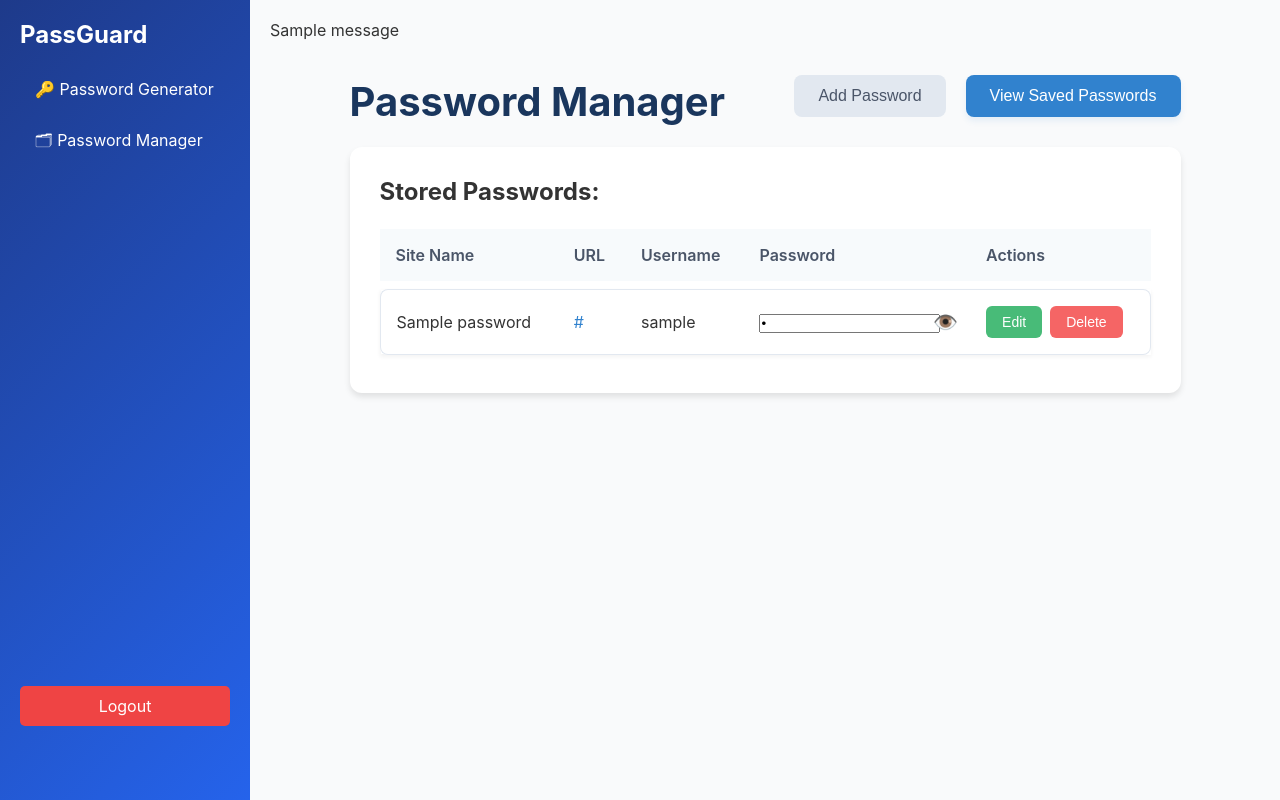
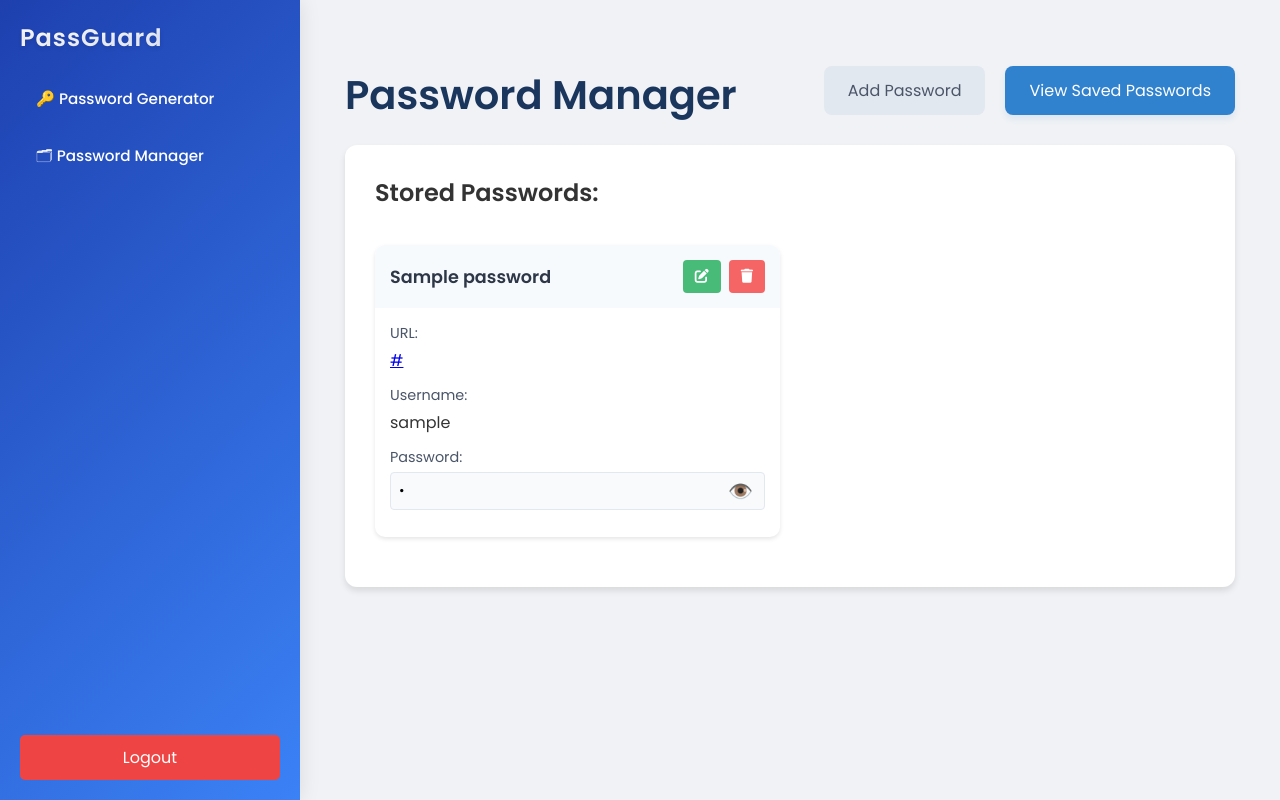
Before and after one commit to ChaitanyaArekar/PassGuard, a Flask app: template templates/manager.html in a window 1280 px wide, after a click on "View Saved Passwords". Run offline with Flask 3, Linux system fonts and the light colour scheme; the template is opened without the code that fills it: most values are stand-ins (such as "Sample title", 1, 10 or a date in 2020); one stand-in notice (Sample message) is shown.

Commit message:
Ui updates

```diff
--- a/app.py
+++ b/app.py
@@ -146,8 +146,9 @@ def add_password():
     url = request.form["url"]
     username = request.form["username"]
     password = request.form["password"]
-
+    unique_id = str(ObjectId())
     new_password_entry = {
+        "id": unique_id,
         "site_name": site_name,
         "url": url,
         "username": username,
@@ -168,7 +169,7 @@ def edit_password_page(password_id):
     user = users_col.find_one({"_id": ObjectId(current_user.id)})
     passwords = user.get("stored_passwords", [])
 
-    password_entry = next((p for p in passwords if p["site_name"] == password_id), None)
+    password_entry = next((p for p in passwords if p["id"] == password_id), None)
 
     if not password_entry:
         flash("Password not found.", "danger")
@@ -176,6 +177,7 @@ def edit_password_page(password_id):
 
     if request.method == "POST":
         updated_password_entry = {
+            "id": password_id,
             "site_name": request.form["site_name"],
             "url": request.form["url"],
             "username": request.form["username"],
@@ -185,7 +187,7 @@ def edit_password_page(password_id):
         users_col.update_one(
             {
                 "_id": ObjectId(current_user.id),
-                "stored_passwords.site_name": password_id
+                "stored_passwords.id": password_id
             },
             {
                 "$set": {
@@ -204,7 +206,7 @@ def edit_password_page(password_id):
 def delete_password(password_id):
     result = users_col.update_one(
         {"_id": ObjectId(current_user.id)},
-        {"$pull": {"stored_passwords": {"site_name": password_id}}}
+        {"$pull": {"stored_passwords": {"id": password_id}}}
     )
 
     if result.modified_count > 0:
@@ -214,5 +216,6 @@ def delete_password(password_id):
 
     return redirect(url_for("manager"))
 
-    if __name__ == '__main__':
+
+if __name__ == '__main__':
         app.run(debug=True)
--- a/static/css/layout.css
+++ b/static/css/layout.css
@@ -2,55 +2,104 @@
   margin: 0;
   padding: 0;
   box-sizing: border-box;
+  font-family: 'Poppins', sans-serif;
 }
 
 body {
-    font-family: Arial, sans-serif;
+  font-family: 'Poppins', sans-serif;
   display: flex;
   min-height: 100vh;
-    color: #333;
+  color: #1a1a1a;
+  background: #f8fafc;
 }
 
 .dashboard {
   display: flex;
   width: 100%;
   flex-direction: column;
+  min-height: 100vh;
+  position: relative;
 }
 
 .sidebar {
-    width: 100%;
-    background: linear-gradient(135deg, #1e3a8a, #2563eb);
+  width: 250px;
+  background: linear-gradient(135deg, #1e40af, #3b82f6);
   color: #fff;
   display: flex;
   flex-direction: column;
   padding: 20px;
+  box-shadow: 0 0 20px rgba(0, 0, 0, 0.1);
+  position: fixed;
+  height: 100vh;
+  top: 0;
+  left: 0;
+  z-index: 100;
 }
 
 .logo {
   font-size: 1.5em;
   font-weight: bold;
-    margin-bottom: 20px;
+  font-family: 'Poppins', sans-serif;
+  font-weight: 600;
+  letter-spacing: 1px;
+  background: linear-gradient(45deg, #fff, #e0e7ff);
+  -webkit-background-clip: text;
+  background-clip: text;
+  -webkit-text-fill-color: transparent;
+  text-shadow: 0 2px 4px rgba(0, 0, 0, 0.1);
 }
 
 .nav-links {
   display: flex;
   flex-direction: column;
   gap: 10px;
+  flex: 1;
+  margin-bottom: 20px;
+  margin: 20px 0;
 }
 
 .nav-link {
   text-decoration: none;
   color: #fff;
-    padding: 10px 15px;
-    border-radius: 5px;
-    transition: background 0.3s;
-    display: block;
+  padding: 12px 16px;
+  border-radius: 8px;
+  transition: all 0.3s ease;
+  display: flex;
   width: 100%;
   text-align: left;
+  font-size: 0.95rem;
+  display: flex;
+  align-items: center;
+  gap: 10px;
+  font-weight: 500;
+  position: relative;
+  overflow: hidden;
+}
+
+.nav-link::after {
+  content: '';
+  position: absolute;
+  bottom: 0;
+  left: 0;
+  width: 100%;
+  height: 2px;
+  background-color: white;
+  transform: scaleX(0);
+  transition: transform 0.3s ease;
+}
+
+.nav-link:hover::after {
+  transform: scaleX(1);
 }
 
 .nav-link:hover {
+  background: rgba(255, 255, 255, 0.15);
+  transform: translateX(5px);
+}
+
+.nav-link.active {
   background: rgba(255, 255, 255, 0.2);
+  backdrop-filter: blur(5px);
 }
 
 .logout {
@@ -69,15 +118,24 @@
 }
 
 .logout:hover {
-    background: #dc2626;
+  transform: translateY(-2px);
+  box-shadow: 0 4px 6px rgba(220, 38, 38, 0.3);
+  background-color: #c53030;
 }
 
 .main-content {
   flex-grow: 1;
-    padding: 20px;
-    background: #f9fafb;
+  padding: 25px;
   display: flex;
   flex-direction: column;
+  gap: 20px;
+  width: calc(100% - 250px);
+  flex: 1;
+  margin-left: 250px;
+  min-height: 100vh;
+  overflow-y: auto;
+  position: relative;
+  background-color: #f0f2f5;
 }
 
 .header {
@@ -120,38 +179,100 @@
   z-index: 998;
 }
 
-  /* Desktop view */
+.flash-messages-container {
+  position: fixed;
+  top: 20px;
+  left: 60%;
+  transform: translateX(-50%);
+  z-index: 9999;
+  width: 100%;
+  max-width: 600px;
+  display: flex;
+  flex-direction: column;
+  align-items: center;
+  pointer-events: none;
+}
+
+.flash-message {
+  padding: 12px 20px;
+  margin-bottom: 10px;
+  border-radius: 8px;
+  animation: slideIn 0.3s ease-out;
+  box-shadow: 0 4px 15px rgba(0, 0, 0, 0.1);
+  pointer-events: auto;
+  width: 90%;
+  opacity: 1;
+  transition: opacity 0.3s ease-out;
+}
+
+.flash-message.success {
+  background-color: #dcfce7;
+  color: #166534;
+  border-left: 4px solid #22c55e;
+}
+
+.flash-message.danger {
+  background-color: #fee2e2;
+  color: #991b1b;
+  border-left: 4px solid #ef4444;
+}
+
+.flash-message.info {
+  background-color: #dbeafe;
+  color: #1e40af;
+  border-left: 4px solid #3b82f6;
+}
+
+@keyframes slideIn {
+  from {
+    transform: translateY(-20px);
+    opacity: 0;
+  }
+  to {
+    transform: translateY(0);
+    opacity: 1;
+  }
+}
+
 @media screen and (min-width: 768px) {
   .dashboard {
     flex-direction: row;
   }
 
   .sidebar {
-      width: 250px;
+    width: 300px;
     height: 100vh;
     justify-content: flex-start;
+    transform: translateX(0);
+    position: fixed;
   }
 
   .nav-links {
-      /* flex-grow: 1; */
     margin-bottom: 65vh;
+  }
+
+  .main-content {
+    margin-left: 300px;
+    width: calc(100% - 300px);
   }
 
   .mobile-header,
   .mobile-menu-toggle,
   .sidebar-overlay {
-      display: none !important;
+    display: none;
   }
 }
 
-  /* Mobile view adjustments */
 @media screen and (max-width: 767px) {
+  .dashboard {
+    padding-top: 60px;
+  }
+
   .mobile-header {
     display: flex;
     justify-content: flex-start;
     align-items: center;
-      background: linear-gradient(135deg, #1e3a8a, #2563eb);
-      color: #fff;
+    background: linear-gradient(135deg, #1e40af, #3b82f6);
     padding: 10px 20px;
     position: fixed;
     top: 0;
--- a/static/css/manager.css
+++ b/static/css/manager.css
@@ -7,9 +7,10 @@ body {
 }
 
 .container {
-    width: 90%;
-    margin: 5px auto;
-    padding: 30px;
+    max-width: 1200px;
+    width: 100%;
+    margin: 0 auto;
+    padding: 20px;
 }
 
 .header {
@@ -56,6 +57,7 @@ h2{
     padding: 30px;
     display: none;
     animation: fadeIn 0.3s ease-in-out;
+    width: 100%; /* Added width 100% */
 }
 
 .section.active {
@@ -121,61 +122,110 @@ h2{
     background-color: #2c5282;
 }
 
-table {
-    width: 100%;
-    border-collapse: separate;
-    border-spacing: 0 8px;
+/* Replace table styles with card styles */
+.password-grid {
+    display: grid;
+    grid-template-columns: repeat(auto-fill, minmax(300px, 1fr));
+    gap: 20px;
+    padding: 20px 0;
 }
 
-thead th {
-    background-color: #f7fafc;
-    color: #4a5568;
-    font-weight: 600;
-    padding: 16px;
-    text-align: left;
+.password-card {
+    background: white;
+    border-radius: 10px;
+    box-shadow: 0 2px 4px rgba(0, 0, 0, 0.1);
+    transition: transform 0.2s ease, box-shadow 0.2s ease;
 }
 
-tbody tr {
-    background-color: white;
-    box-shadow: 0 2px 4px rgba(0, 0, 0, 0.05);
-    transition: all 0.3s ease;
+.password-card:hover {
+    transform: translateY(-2px);
+    box-shadow: 0 4px 8px rgba(0, 0, 0, 0.15);
 }
 
-tbody tr:hover {
-    transform: translateY(-2px);
-    box-shadow: 0 4px 6px rgba(0, 0, 0, 0.1);
+.card-header {
+    padding: 15px;
+    background: #f7fafc;
+    border-radius: 10px 10px 0 0;
+    display: flex;
+    justify-content: space-between;
+    align-items: center;
 }
 
-tbody td {
-    padding: 16px;
-    border-top: 1px solid #e2e8f0;
-    border-bottom: 1px solid #e2e8f0;
+.card-header h3 {
+    margin: 0;
+    font-size: 1.1em;
+    color: #2d3748;
 }
 
-tbody td:first-child {
-    border-left: 1px solid #e2e8f0;
-    border-top-left-radius: 8px;
-    border-bottom-left-radius: 8px;
-}
-
-tbody td:last-child {
-    border-right: 1px solid #e2e8f0;
-    border-top-right-radius: 8px;
-    border-bottom-right-radius: 8px;
-}
-
-.actions {
+.card-actions {
     display: flex;
     gap: 8px;
 }
 
+.card-body {
+    padding: 15px;
+}
+
+.card-field {
+    margin-bottom: 12px;
+}
+
+.card-field label {
+    display: block;
+    font-size: 0.9em;
+    color: #4a5568;
+    margin-bottom: 4px;
+}
+
+.card-field .url-link {
+    display: block;
+    max-width: 100%;
+    overflow: hidden;
+    text-overflow: ellipsis;
+    white-space: nowrap;
+}
+
+.password-field .password-container {
+    display: flex;
+    align-items: center;
+    gap: 8px;
+}
+
+.password-container {
+    position: relative;
+    display: flex;
+    align-items: center;
+    width: 100%;
+}
+
+.password-container input {
+    width: 100%;
+    padding: 8px 35px 8px 8px;
+    border: 1px solid #e2e8f0;
+    border-radius: 4px;
+    background-color: #f8fafc;
+}
+
+.password-container .toggle-password-btn {
+    position: absolute;
+    right: 8px;
+    top: 50%;
+    transform: translateY(-50%);
+    background: none;
+    border: none;
+    padding: 4px;
+    cursor: pointer;
+    color: #4a5568;
+    z-index: 1;
+}
+
 .action-btn {
-    padding: 8px 16px;
+    padding: 6px 12px;
     border: none;
-    border-radius: 6px;
+    border-radius: 4px;
     cursor: pointer;
     font-size: 14px;
-    transition: all 0.3s ease;
+    transition: all 0.2s ease;
 }
 
 .edit-btn {
@@ -194,16 +244,6 @@ tbody td:last-child {
 
 .delete-btn:hover {
     background-color: #e53e3e;
-}
-
-.url-link {
-    color: #3182ce;
-    text-decoration: none;
-    transition: color 0.3s ease;
-}
-
-.url-link:hover {
-    color: #2c5282;
 }
 
 .modal {
@@ -271,14 +311,69 @@ tbody td:last-child {
     margin-top: 20px;
 }
 
-@media screen and (max-width: 600px) {
+.password-section {
+    max-width: 100%;
+    overflow-x: hidden;
+}
+
+.password-list {
+    max-width: 100%;
+    overflow-x: auto;
+}
+
+.content-wrapper {
+    width: 100%;
+    max-width: 1100px;
+    margin: 0 auto;
+    padding: 20px;
+}
+
+@media screen and (min-width: 768px) {
     .container {
-        width: 100%;
+        padding: 0 40px;
+    }
+
+    .password-grid {
+        grid-template-columns: repeat(auto-fill, minmax(300px, 1fr));
+        gap: 20px;
+        max-width: 100%;
+        margin: 0 auto;
+    }
+
+    .password-card {
+        max-width: 100%;
+    }
+
+    .modal-content {
+        width: 50%;
+        max-width: 500px;
+        margin: 10% auto;
+    }
+}
+
+@media screen and (max-width: 767px) {
+    .content-wrapper {
         padding: 10px;
     }
 
-    .header h2 {
-        font-size: 1.8em;
+    .container {
+        padding: 0;
+    }
+
+    .password-grid {
+        grid-template-columns: 1fr;
+    }
+
+    .card-header {
+        flex-direction: column;
+        gap: 10px;
+        text-align: center;
+    }
+
+    .modal-content {
+        width: 95%;
+        margin: 20% auto;
+        padding: 15px;
     }
 
     .nav-buttons {
--- a/templates/base.html
+++ b/templates/base.html
@@ -4,13 +4,23 @@
   <meta charset="UTF-8">
   <meta name="viewport" content="width=device-width, initial-scale=1.0">
   <title>PassGuard</title>
+  <link rel="stylesheet" href="https://fonts.googleapis.com/css2?family=Poppins:wght@400;500;600&display=swap">
   <link rel="stylesheet" href="/static/css/layout.css">
-  <style>
-
-  </style>
+  <link rel="stylesheet" href="https://cdnjs.cloudflare.com/ajax/libs/font-awesome/6.0.0/css/all.min.css">
   {% block css%}{%endblock%}
 </head>
 <body>
+  <!-- Flash Messages Container -->
+  <div class="flash-messages-container">
+    {% with messages = get_flashed_messages(with_categories=true) %}
+      {% if messages %}
+        {% for category, message in messages %}
+          <div class="flash-message {{ category }}">{{ message }}</div>
+        {% endfor %}
+      {% endif %}
+    {% endwith %}
+  </div>
+
   <!-- Mobile Header -->
   <div class="mobile-header">
     <button class="mobile-menu-toggle" aria-label="Toggle Menu">&#9776;</button>
@@ -24,22 +34,13 @@
     <aside class="sidebar">
       <div class="logo">PassGuard</div>
       <nav class="nav-links">
-        <a href="{{ url_for('generator') }}" class="nav-link {% if request.endpoint == 'password_generator' %}active{% endif %}">🔑 Password Generator</a>
-        <a href="{{ url_for('manager') }}" class="nav-link {% if request.endpoint == 'password_manager' %}active{% endif %}">🗂 Password Manager</a>
+        <a href="{{ url_for('generator') }}" class="nav-link {% if request.endpoint == 'generator' %}active{% endif %}">🔑 Password Generator</a>
+        <a href="{{ url_for('manager') }}" class="nav-link {% if request.endpoint == 'manager' %}active{% endif %}">🗂 Password Manager</a>
       </nav>
       <a href="{{ url_for('logout') }}" class="logout">Logout</a>
     </aside>
     <main class="main-content">
       <header class="header">
-        <div class="flash-messages">
-          {% with messages = get_flashed_messages(with_categories=true) %}
-            {% if messages %}
-              {% for category, message in messages %}
-                <div class="flash-message {{ category }}">{{ message }}</div>
-              {% endfor %}
-            {% endif %}
-          {% endwith %}
-        </div>
       </header>
       {% block content %}
       {% endblock %}
@@ -61,6 +62,16 @@
         sidebar.classList.remove('open');
         sidebarOverlay.style.display = 'none';
       });
+
+      const flashMessages = document.querySelectorAll('.flash-message');
+      flashMessages.forEach(message => {
+        setTimeout(() => {
+          message.style.opacity = '0';
+          setTimeout(() => {
+            message.remove();
+          }, 300);
+        }, 2000);
+      });
     });
   </script>
 </body>
--- a/templates/login.html
+++ b/templates/login.html
@@ -65,7 +65,7 @@
         }
 
         window.onload = function() {
-            toggleForm('login'); // Default form is login
+            toggleForm('login');
         };
     </script>
 </body>
--- a/templates/manager.html
+++ b/templates/manager.html
@@ -5,7 +5,7 @@
 {% endblock %}
 
 {% block content %}
-<div class="container">
+<div class="content-wrapper">
     <div class="header">
         <h2>Password Manager</h2>
         <div class="nav-buttons">
@@ -29,40 +29,48 @@
             <div class="form-group">
                 <input type="text" name="password" placeholder="Password" required>
             </div>
-            <button type="submit" class="submit-btn">Add Password</button>
+            <button type="submit" class="submit-btn">
+                <i class="fas fa-plus"></i> Add Password
+            </button>
         </form>
     </div>
 
     <div id="stored-section" class="section">
         <h2>Stored Passwords:</h2>
-        <table>
-            <thead>
-                <tr>
-                    <th>Site Name</th>
-                    <th>URL</th>
-                    <th>Username</th>
-                    <th>Password</th>
-                    <th>Actions</th>
-                </tr>
-            </thead>
-            <tbody>
-                {% for password in passwords %}
-                <tr>
-                    <td>{{ password.site_name }}</td>
-                    <td><a href="{{ password.url }}" class="url-link" target="_blank">{{ password.url }}</a></td>
-                    <td>{{ password.username }}</td>
-                    <td class="form-group">
-                        <input type="password" value="{{ password.password }}" readonly>
-                        <button type="button" class="toggle-password-btn" onclick="togglePassword(this)">👁️</button>
-                    </td>
-                    <td class="actions">
-                        <button onclick="openEditModal('{{ password.site_name }}')" class="action-btn edit-btn">Edit</button>
-                        <button onclick="openDeleteModal('{{ password.site_name }}')" class="action-btn delete-btn">Delete</button>
-                    </td>
-                </tr>
-                {% endfor %}
-            </tbody>
-        </table>
+        <div class="password-grid">
+            {% for password in passwords %}
+            <div class="password-card" data-id="{{ password.id }}">
+                <div class="card-header">
+                    <h3>{{ password.site_name }}</h3>
+                    <div class="card-actions">
+                        <button onclick="openEditModal('{{ password.id }}')" class="action-btn edit-btn">
+                            <i class="fas fa-edit"></i>
+                        </button>
+                        <button onclick="openDeleteModal('{{ password.id }}')" class="action-btn delete-btn">
+                            <i class="fas fa-trash"></i>
+                        </button>
+                    </div>
+                </div>
+                <div class="card-body">
+                    <div class="card-field">
+                        <label>URL:</label>
+                        <a href="{{ password.url }}" class="url-link" target="_blank">{{ password.url }}</a>
+                    </div>
+                    <div class="card-field">
+                        <label>Username:</label>
+                        <span>{{ password.username }}</span>
+                    </div>
+                    <div class="card-field password-field">
+                        <label>Password:</label>
+                        <div class="password-container">
+                            <input type="password" value="{{ password.password }}" readonly>
+                            <button type="button" class="toggle-password-btn" onclick="togglePassword(this)">👁️</button>
+                        </div>
+                    </div>
+                </div>
+            </div>
+            {% endfor %}
+        </div>
     </div>
 </div>
 
@@ -86,7 +94,9 @@
             <div class="form-group">
                 <input type="text" name="password" placeholder="Password" required>
             </div>
-            <button type="submit" class="submit-btn">Update Password</button>
+            <button type="submit" class="submit-btn">
+                <i class="fas fa-save"></i> Update Password
+            </button>
         </form>
     </div>
 </div>
@@ -98,8 +108,12 @@
         <p>Are you sure you want to delete this password?</p>
         <form id="deleteForm" method="POST">
             <div class="button-group">
-                <button type="button" class="action-btn" onclick="closeDeleteModal()">Cancel</button>
-                <button type="submit" class="action-btn delete-btn">Delete</button>
+                <button type="button" class="action-btn" onclick="closeDeleteModal()">
+                    <i class="fas fa-times"></i> Cancel
+                </button>
+                <button type="submit" class="action-btn delete-btn">
+                    <i class="fas fa-trash"></i> Delete
+                </button>
             </div>
         </form>
     </div>
@@ -107,13 +121,11 @@
 
 <script>
     function showSection(sectionId) {
-        // Update button states
         document.querySelectorAll('.nav-btn').forEach(btn => {
             btn.classList.remove('active');
         });
         event.target.classList.add('active');
 
-        // Update section visibility
         document.querySelectorAll('.section').forEach(section => {
             section.classList.remove('active');
         });
@@ -128,15 +140,13 @@
     function openEditModal(siteNameId) {
         const modal = document.getElementById('editModal');
         const form = document.getElementById('editForm');
-        const row = event.target.closest('tr');
+        const card = event.target.closest('.password-card');
 
-        // Fill form with current values
-        form.site_name.value = row.cells[0].textContent;
-        form.url.value = row.cells[1].querySelector('a').href;
-        form.username.value = row.cells[2].textContent;
-        form.password.value = row.cells[3].querySelector('input').value;
+        form.site_name.value = card.querySelector('.card-header h3').textContent;
+        form.url.value = card.querySelector('.url-link').href;
+        form.username.value = card.querySelector('.card-field span').textContent;
+        form.password.value = card.querySelector('.password-container input').value;
 
-        // Set form action
         form.action = `/edit-password/${siteNameId}`;
 
         modal.style.display = 'block';
@@ -146,10 +156,10 @@
         document.getElementById('editModal').style.display = 'none';
     }
 
-    function openDeleteModal(siteNameId) {
+    function openDeleteModal(passwordId) {
         const modal = document.getElementById('deleteModal');
         const form = document.getElementById('deleteForm');
-        form.action = `/delete-password/${siteNameId}`;
+        form.action = `/delete-password/${passwordId}`;
         modal.style.display = 'block';
     }
 
```
Also changed, not shown: other parts of static/css/layout.css (+20 -19 lines), other parts of static/css/manager.css (+2 -74 lines), static/css/generator.css (+74 -13 lines), templates/generator.html (+12 -13 lines). Lines whose indentation alone changed are shown as unchanged.
